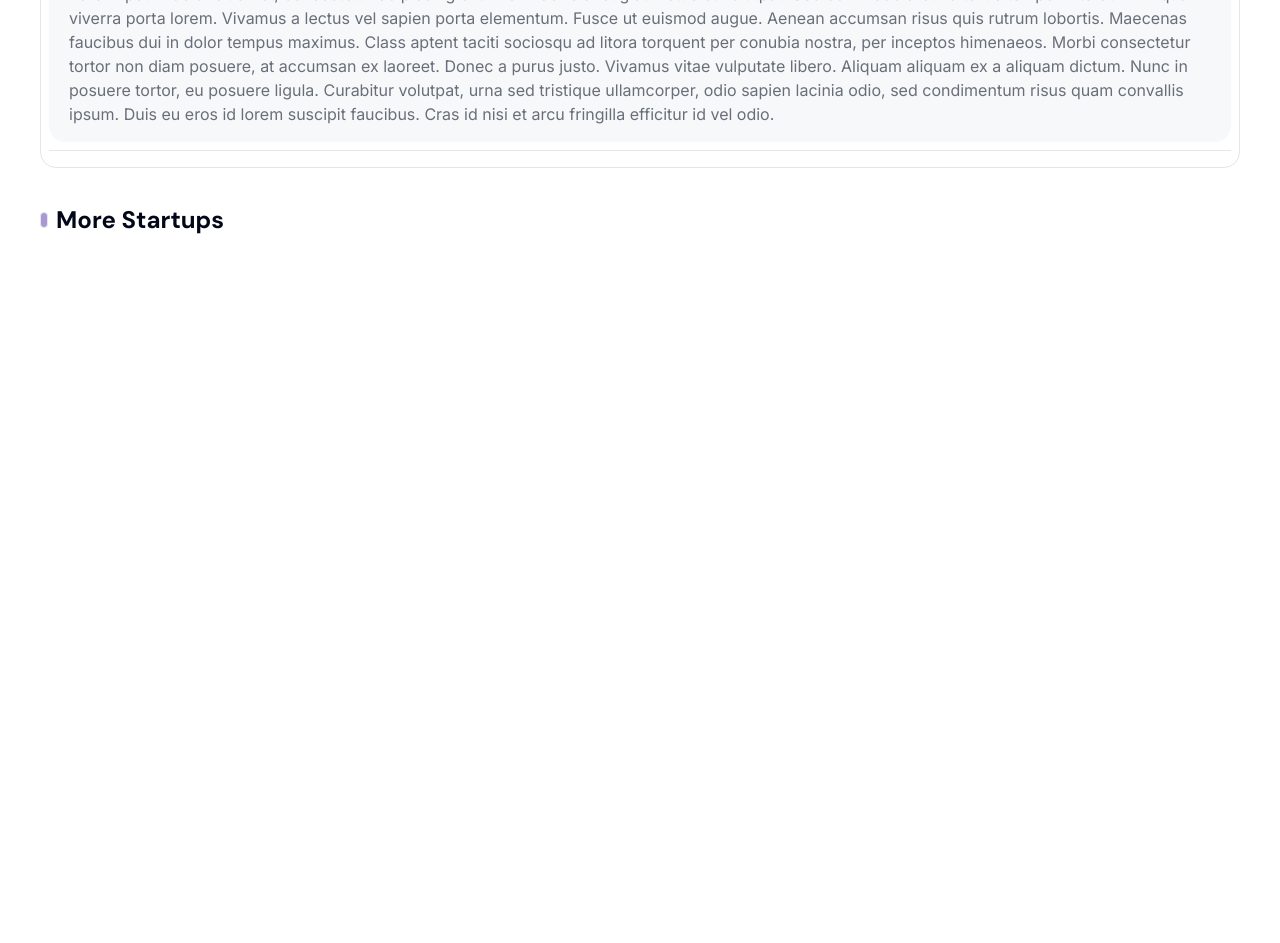
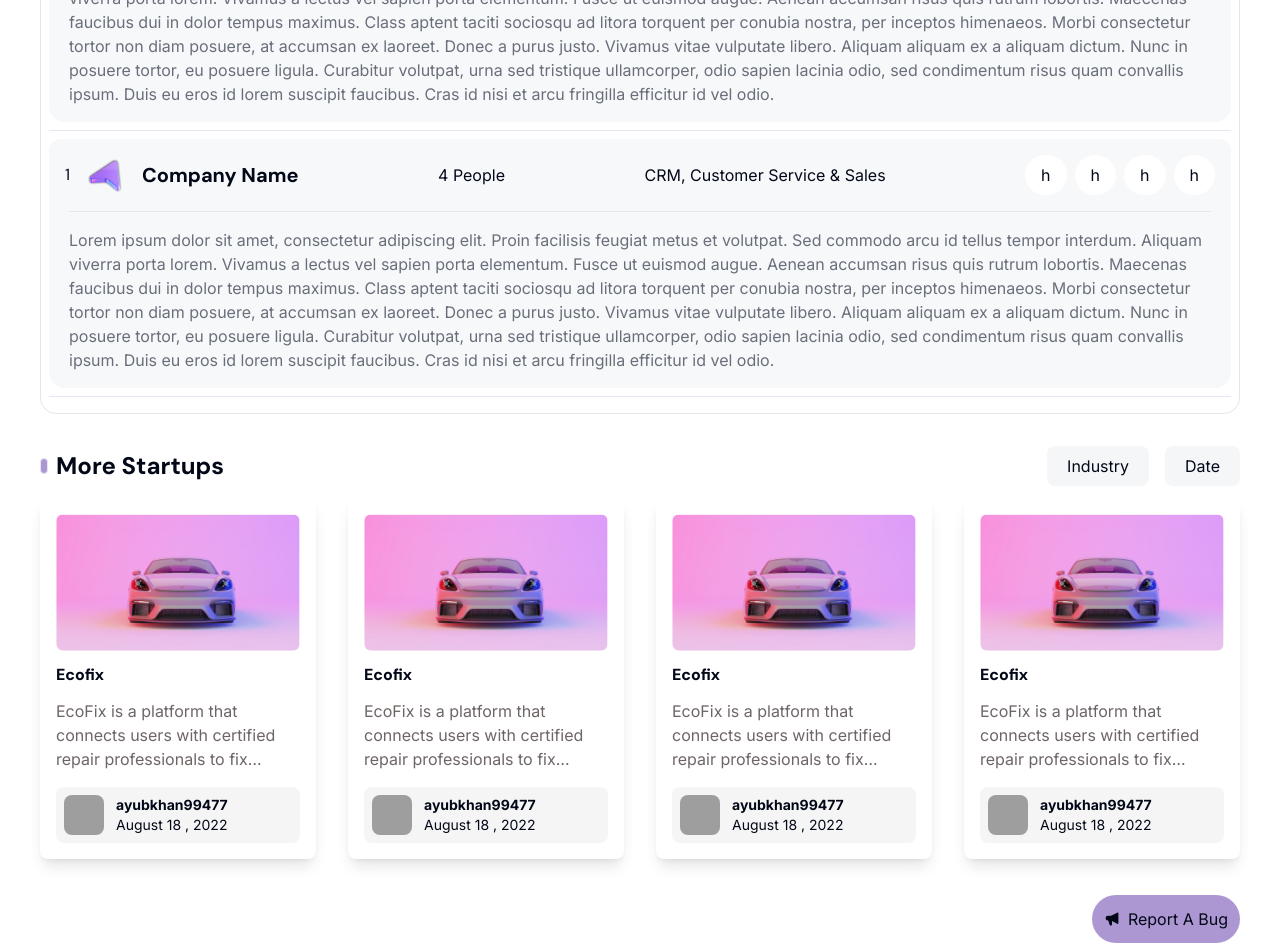
Before and after one commit to RuthlessDove/startup-directory, a Next.js app: page /directory in a window 1280 px wide. Shown: the part 720-1663 px from the top of the page. Before the commit the page ends 1004 px from the top, so only its background shows below. Built offline with nearby package versions, Linux system fonts and the light colour scheme; grey boxes are pictures that could not be loaded.

Commit message:
Add MoreStartupsCard component and enhance Directory layout with new sections

```diff
--- a/app/directory/page.tsx
+++ b/app/directory/page.tsx
@@ -4,29 +4,43 @@ import React from "react";
 // Components
 import Hero from "./sections/Hero";
 import NewStartups from "./sections/NewStartups";
+import MoreStartupsCard from "./sections/MoreStartupsCard";
+import { HiSpeakerphone } from "react-icons/hi";
 
 const Directory = () => {
   return (
-    <div className=" pb-5">
+    <div className="relative">
       <Hero />
 
       <div className="mt-8 flex justify-between items-center">
         <h1 className="font-bol font-medium text-3xl">New Startups</h1>
+      </div>
+
+      <NewStartups />
+
+      <div className="flex justify-between items-center mt-8 mb-3">
+        <div className="flex items-center gap-2">
+          <div className="h-4 w-2 bg-[#4F21A177] border rounded-full"></div>
+          <h1 className="font-display font-bold text-2xl">More Startups</h1>
+        </div>
         <div>
-          <ul className="flex items-center gap-4 mt-4">
-            <li className="dropdown">Categories</li>
-            <li className="dropdown">Services</li>
-            <li className="dropdown">Budget</li>
+          <ul className="flex items-center gap-4 ">
             <li className="dropdown">Industry</li>
+            <li className="dropdown">Date</li>
           </ul>
         </div>
       </div>
 
-      <NewStartups />
+      <div className=" grid md:grid-cols-3 lg:grid-cols-4 gap-8">
+        <MoreStartupsCard />
+        <MoreStartupsCard />
+        <MoreStartupsCard />
+        <MoreStartupsCard />
+      </div>
 
-      <div className="flex items-center gap-2 mt-9">
-        <div className="h-4 w-2 bg-[#4F21A177] border rounded-full"></div>
-        <h1 className="font-display font-bold text-2xl">More Startups</h1>
+      <div className="inline-flex items-center gap-2 mt-9 bg-[#4F21A177] p-3 rounded-full right-0 absolute -translate-x-1/8">
+        <HiSpeakerphone />
+        <p>Report A Bug</p>
       </div>
     </div>
   );
--- /dev/null
+++ b/app/directory/sections/MoreStartupsCard.tsx
@@ -0,0 +1,48 @@
+// Dependencies
+import React from "react";
+import Image from "next/image";
+
+// Assets
+import car from "@/assets/images/car.png";
+import profile from "@/assets/images/profilePicture.jpg";
+import { CiBookmark } from "react-icons/ci";
+
+
+const MoreStartupsCard = () => {
+  return (
+    <div>
+      <div className="p-4 shadow-lg inline-flex flex-col rounded-lg ">
+        <div>
+          <Image src={car} alt="car" className="rounded-lg" />
+        </div>
+        <div>
+          <h4 className="my-3 font-extrabold font-display">Ecofix</h4>
+          <p className="line-clamp-3 text-[#3E3232]/75">
+            EcoFix is a platform that connects users with certified repair
+            professionals to fix household appliances, reducing e-waste and
+            promoting sustainability. The app uses AI to diagnose issues
+            remotely and schedules repairs with eco-friendly professionals in
+            your area.
+          </p>
+        </div>
+        <div className="mt-4 bg-[#F5F5F5] p-2 rounded-lg flex items-center">
+          <Image
+            src={profile}
+            alt="car"
+            height={40}
+            width={40}
+            className="rounded-lg aspect-square grow-1"
+          />
+          <div className="ml-3">
+            <div className="text-sm">
+              <p className="font-bold">ayubkhan99477</p>
+              <p>August 18 , 2022</p>
+            </div>
+          </div>
+        </div>
+      </div>
+    </div>
+  );
+};
+
+export default MoreStartupsCard;
--- a/app/directory/sections/NewStartups.tsx
+++ b/app/directory/sections/NewStartups.tsx
@@ -8,6 +8,7 @@ const NewStartups = () => {
   return (
     <div className="border border-[#E3E6EA] mt-6 rounded-2xl p-2">
       <NewStartupCard />
+      <NewStartupCard />
     </div>
   );
 };
```
Also changed, not shown: assets/images/car.png (added), 1 other file (tests, documents, lock files or other folders).
